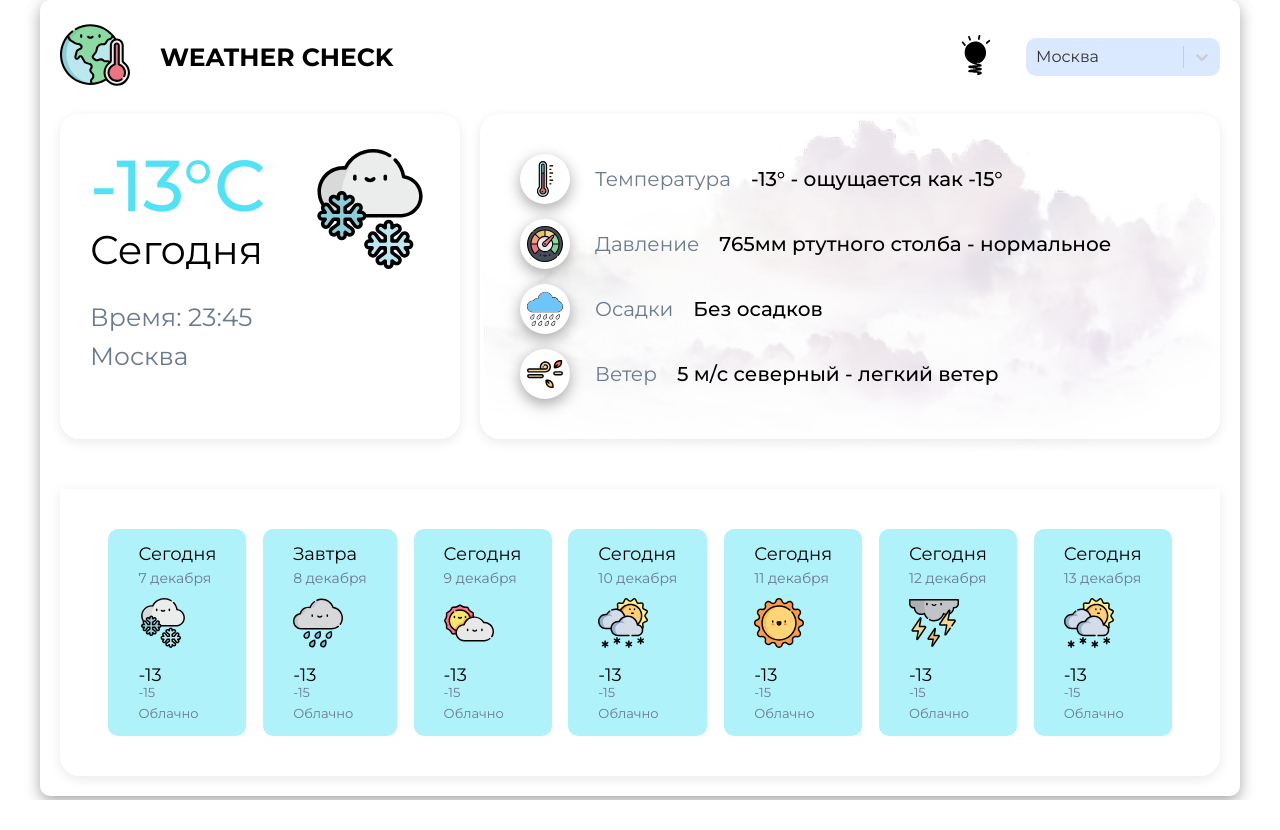
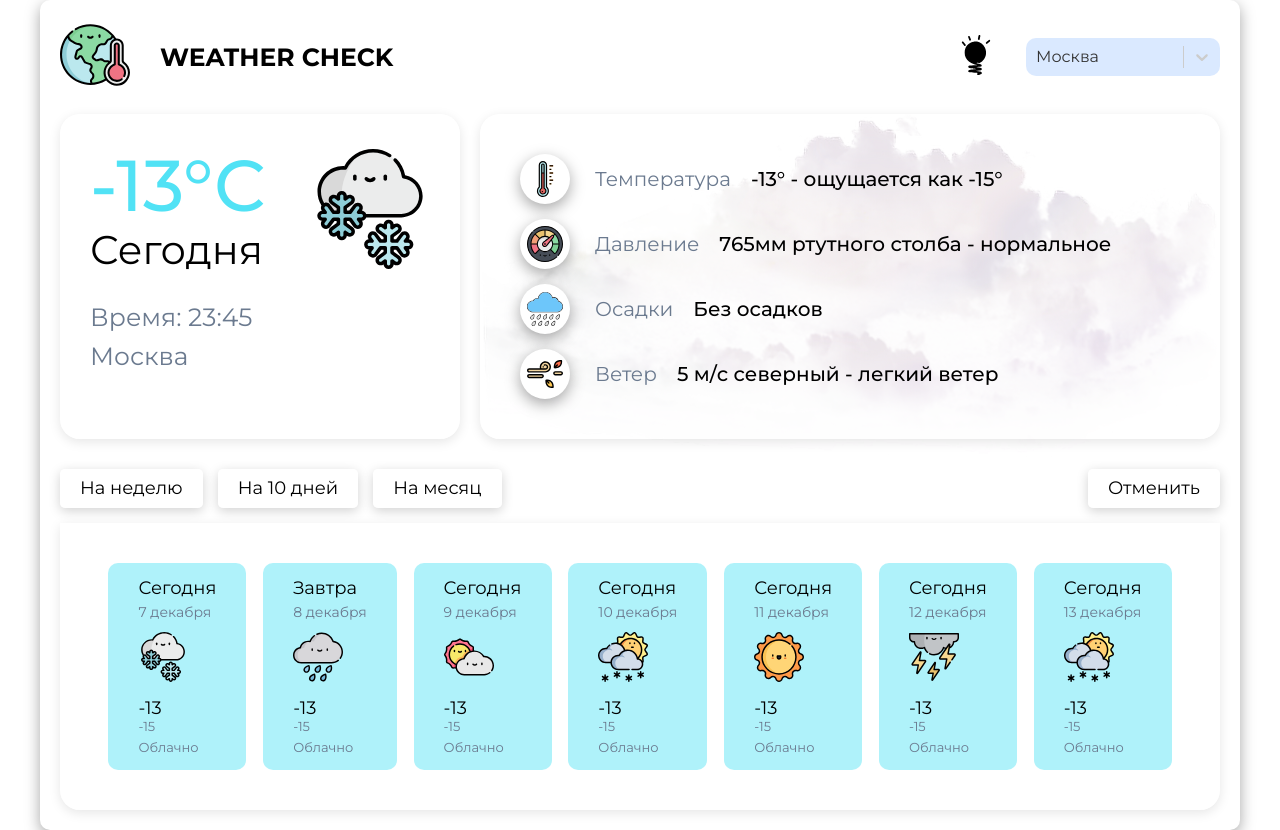
Before and after one commit to BelovDmitriii/Weather-Check, a React (Create React App) app: page / in a window 1280 px wide. Before the commit the page ends 800 px from the top, so only its background shows below. Built offline with nearby package versions, Linux system fonts and the light colour scheme.

Commit message:
feat: add filter container module with styles

```diff
--- a/src/pages/Home/Home.tsx
+++ b/src/pages/Home/Home.tsx
@@ -1,4 +1,3 @@
-import React from 'react';
 import styles from './Home.module.scss';
 import DayItem from './components/DayItem/DayItem';
 import DayItemInfo from './components/DayItemInfo/DayItemInfo';
--- /dev/null
+++ b/src/pages/Home/components/Week/Filter.tsx
@@ -0,0 +1,38 @@
+import styles from './Week.module.scss';
+
+type Props = {}
+export type FilterComponent = {
+  value: string;
+}
+
+const Filter = (props: Props) => {
+  const filter_components: FilterComponent[] = [
+    {
+      value: 'На неделю',
+    },
+    {
+      value: 'На 10 дней',
+    },
+    {
+      value: 'На месяц',
+    },
+  ]
+  return (
+    <div className={styles.filter_container}>
+      <div className={styles.filter_wrapper}>
+        {filter_components.map((tab) => {
+          return (
+            <div className={styles.tab} key={tab.value}>
+              {tab.value}
+            </div>
+          )
+        })}
+      </div>
+      <div className={styles.cancel_button}>
+          Отменить
+        </div>
+    </div>
+  )
+}
+
+export default Filter;
--- a/src/pages/Home/components/Week/Week.module.scss
+++ b/src/pages/Home/components/Week/Week.module.scss
@@ -6,7 +6,7 @@
   flex-wrap: wrap;
   width: 100%;
   background: $white-background;
-  margin-top: 50px;
+  margin-top: 15px;
   box-shadow: $box-shadow;
   border-radius: 0 0 $border-radius $border-radius;
   padding: 40px;
@@ -56,6 +56,42 @@
   }
 
   &:hover {
-    box-shadow: rgba(0, 0, 0, 0.3) 0px 19px 38px, rgba(0, 0, 0, 0.22) 0px 15px 12px;
+    box-shadow: rgba(0, 0, 0, 0.3) 0px 0px 25px, rgba(0, 0, 0, 0.22) 0px 15px 12px;
   }
 }
+
+.filter_container {
+  display: flex;
+  justify-content: space-between;
+  margin-top: 30px;
+  margin-bottom: 9px;
+}
+
+.filter_wrapper {
+  display: flex;
+}
+
+.cancel_button, .tab {
+  box-shadow: rgba(0, 0, 0, 0.18) 0px 3px 12px;
+  border-radius: 5px;
+  padding: 9px 20px;
+  background-color: $white-background;
+  margin-right: 15px;
+  color: $white-theme-color;
+  font-size: 18px;
+  display: flex;
+  align-items:center;
+  justify-content: center;
+  cursor: pointer;
+}
+
+.tab{
+  &.active {
+    background: $active-color;
+    color: #fff;
+  }
+}
+
+.cancel_button {
+  margin-right: 0;
+}
--- a/src/pages/Home/components/Week/Week.tsx
+++ b/src/pages/Home/components/Week/Week.tsx
@@ -1,4 +1,5 @@
 import Card from './Card';
+import Filter from './Filter';
 import styles from './Week.module.scss';
 
 type Props = {}
@@ -72,11 +73,14 @@ const Week = (props: Props) => {
   ]
 
   return (
-    <div className={styles.week}>
-      {week.map((item: Day) => {
-        return <Card key={item.current_day} day={item}/>
-      })}
+    <>
+      <Filter />
+      <div className={styles.week}>
+        {week.map((item: Day) => {
+          return <Card key={item.current_day} day={item}/>
+        })}
     </div>
+    </>
   )
 }
 
--- a/src/styles/variables.scss
+++ b/src/styles/variables.scss
@@ -1,7 +1,8 @@
 $white-background: #ffffff99;
-$box-shadow: rgba(0, 0, 0, 0.09) 0px 3px 12px;
+$box-shadow: rgba(0, 0, 0, 0.1) 0px 3px 12px;
 $border-radius: 20px;
 $text-color: #51e2f5;
 $white-theme-color: #000;
 $base-color: #6B7A8F;
 $card-background: #51e2f575;
+$active-color: #5167f5b5;
```
